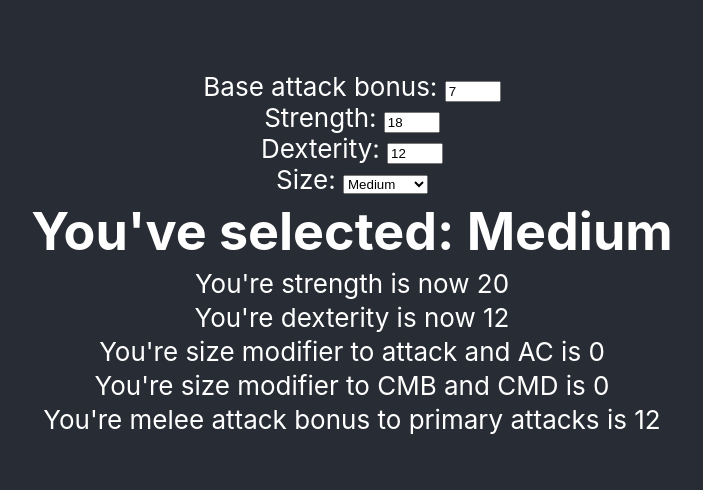
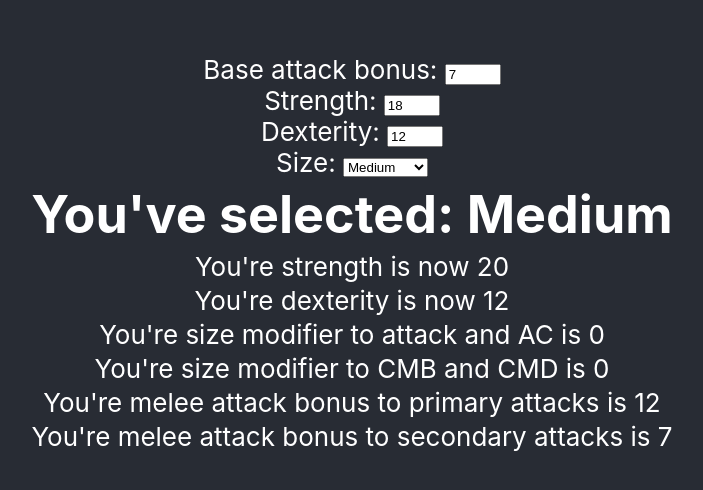
Before and after one commit to ethanvernon/interactive-wildshape, a React (Create React App) app: page / in a window 1280 px wide. Shown: the part 146-636 px from the top of the page, without its empty margins (288-991 px from the left). Built offline with nearby package versions, Linux system fonts and the light colour scheme.

Commit message:
Added line in Sibling.js to show secondary attack bonus

```diff
--- a/src/Parent.js
+++ b/src/Parent.js
@@ -241,7 +241,7 @@ export class Parent extends Component {
           modDex = {this.state.modDex}
           modAA = {this.state.modAA}
           modCMBD = {this.state.modCMBD}
-          modBab = {this.state.modMAB}/>
+          modMab = {this.state.modMAB}/>
       </div>
       );
   }
--- a/src/Sibling.js
+++ b/src/Sibling.js
@@ -10,7 +10,8 @@ export class Sibling extends Component {
     const dexterity = this.props.modDex;
     const modAA = this.props.modAA;
     const modCMBD = this.props.modCMBD;
-    const modBab = this.props.modBab;
+    const modMab = this.props.modMab;
+    const secondaryMab = parseInt(this.props.modMab)-5;
 
     return (
       <div>
@@ -19,7 +20,8 @@ export class Sibling extends Component {
         <p>You're dexterity is now {dexterity}</p>
         <p>You're size modifier to attack and AC is {modAA}</p>
         <p>You're size modifier to CMB and CMD is {modCMBD}</p>
-        <p>You're melee attack bonus to primary attacks is {modBab}</p>
+        <p>You're melee attack bonus to primary attacks is {modMab}</p>
+        <p>You're melee attack bonus to secondary attacks is {secondaryMab}</p>
       </div>
     );
   }
```
